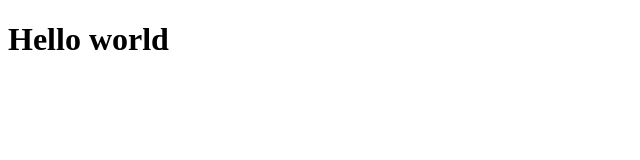
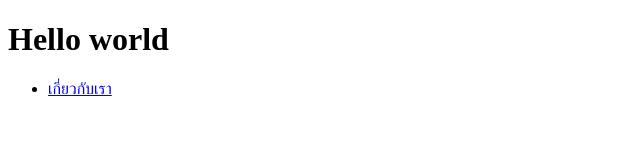
Before and after one commit to s67122519009-cmd/project, a plain HTML site: page index.html in a window 1280 px wide. Shown: the full height of the page, 0-640 px from the left. Drawn offline with Linux system fonts and the light colour scheme.

Commit message:
add link

```diff
--- a/index.html
+++ b/index.html
@@ -9,5 +9,10 @@
   <h1>
     Hello world
   </h1>
+  <ul>
+    <li>
+      <a href="about.html">เกี่ยวกับเรา</a>
+    </li>
+  </ul>
 </body>
 </html>
```
